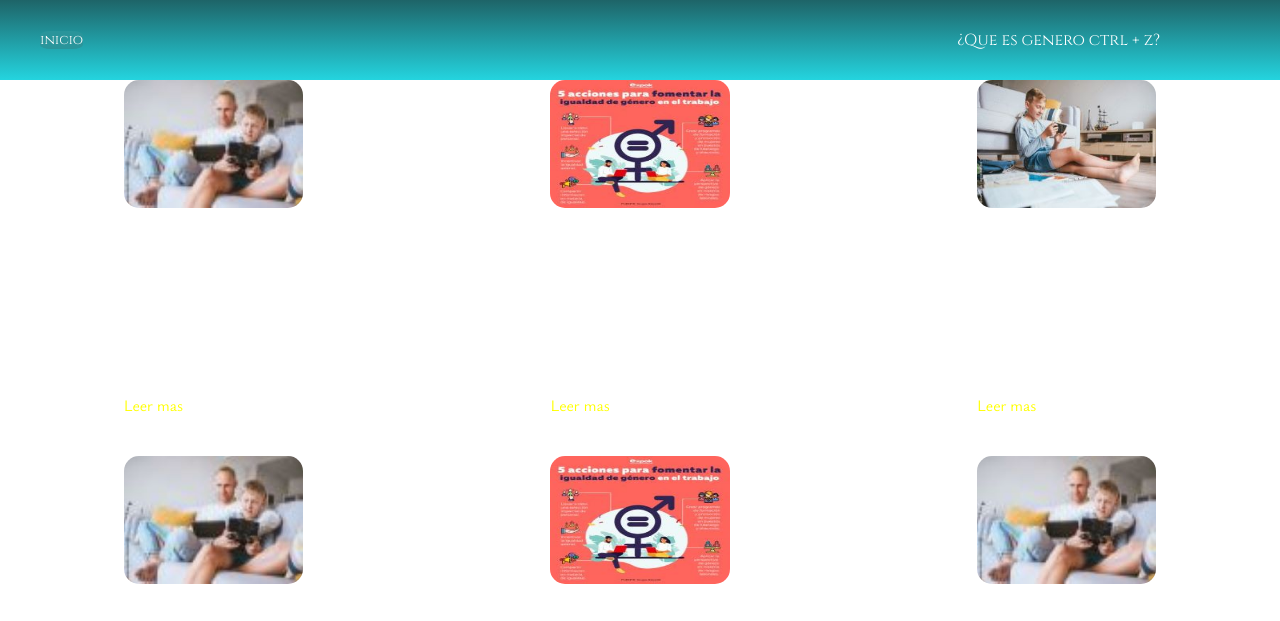
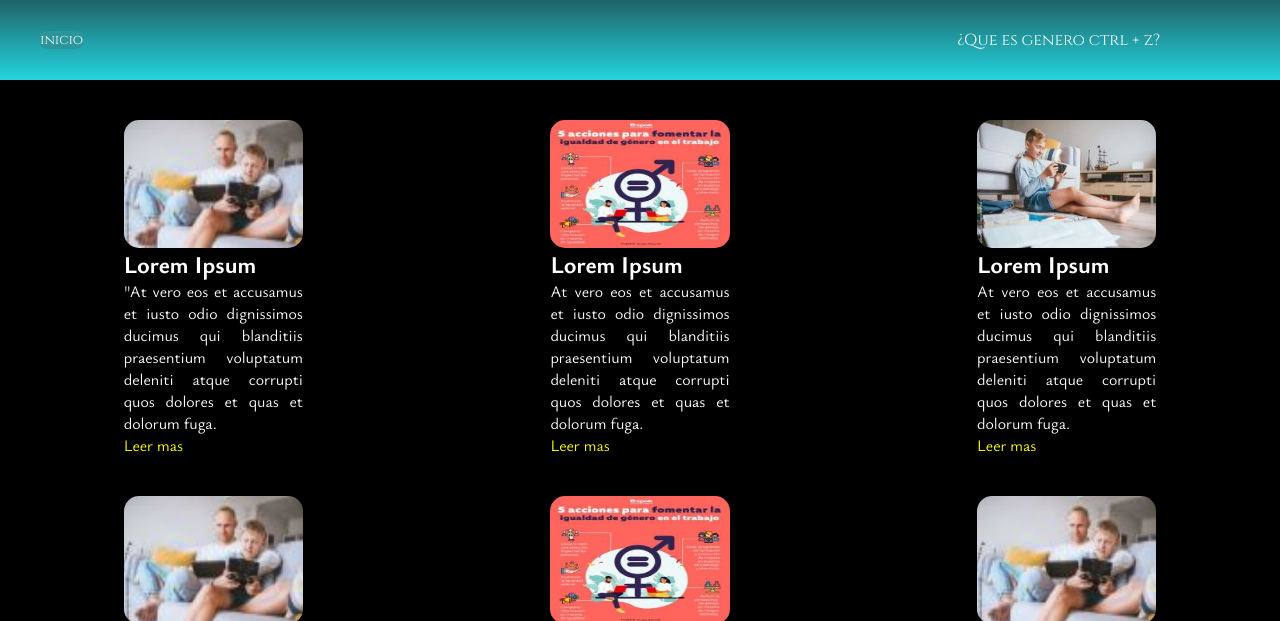
Before and after one commit to natt83/Genero-Cntrl-Z, a plain HTML site: page index.html in a window 1280 px wide. Shown: the part 360-981 px from the top of the page. Drawn offline with Linux system fonts and the light colour scheme.

Commit message:
merged footer css

```diff
--- a/style.css
+++ b/style.css
@@ -12,7 +12,7 @@
 @font-face {
     font-family: "Cinzel";
     src: url(./Cinzel-VariableFont_wght.ttf);
-<<<<<<< HEAD
+
 
 }
 .headerMain{
@@ -99,9 +99,6 @@
    font-family: "cinzel" ;}
 
 
-
-
-<<<<<<< HEAD
 #body{
 background-color: black;
 padding-top: 5vh;
@@ -142,7 +139,6 @@ padding-bottom: 5vh;
 a{text-decoration: none;
 color: yellow;
 }
-=======
 
 .colorfooter {
     display: flex;
@@ -196,5 +192,3 @@ p {
 
     height: 3vh;
 }
-
->>>>>>> 03fd1f2a18c1ec20bb5a583877938523346f65aa
```
